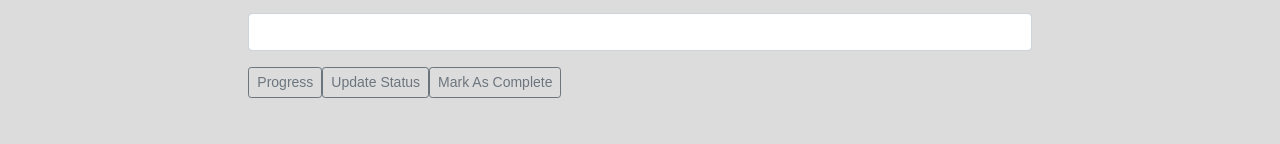
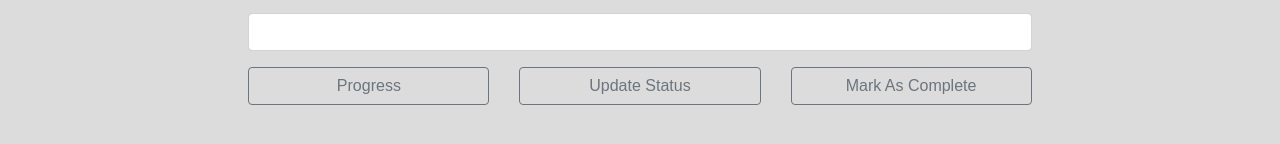
Before and after one commit to AidenPL/WorkshopManagerFE, a React (Create React App) app: page /computer/1 in a window 1280 px wide. Shown: the part 352-496 px from the top of the page. Built offline with nearby package versions, Linux system fonts and the light colour scheme; no server answers.

Commit message:
Added dynamic pop out box

```diff
--- a/src/Comnponents/ComputerEdit/ComputerEditPopOut.js
+++ b/src/Comnponents/ComputerEdit/ComputerEditPopOut.js
@@ -28,8 +28,11 @@ class ComputerEditPopOut extends React.Component {
     }
 
     openModalProgress = () => {
-        this.setState({ modalIsOpen: true, DialogSelect: 'Progress' });
-
+        if (this.props.stage === '3'){
+            this.setState({ modalIsOpen: true, DialogSelect: 'Complete' });
+        } else{
+            this.setState({ modalIsOpen: true, DialogSelect: 'Progress' });
+        }
      }
 
      openModalComplete = () => {
@@ -47,12 +50,10 @@ class ComputerEditPopOut extends React.Component {
         if (this.state.DialogSelect === 'Update'){
             return <UpdateJob handleModalCloseRequest={this.handleModalCloseRequest}/>
 
+        } else if (this.state.DialogSelect === 'Complete' || this.state.Stage === '3') {
+            return <CompleteJob handleModalCloseRequest={this.handleModalCloseRequest}/>
         } else if (this.state.DialogSelect === 'Progress'){
-
-            return <ProgressJob stage={'1'} handleModalCloseRequest={this.handleModalCloseRequest}/>
-
-        } else if (this.state.DialogSelect === 'Complete') {
-            return <CompleteJob handleModalCloseRequest={this.handleModalCloseRequest}/>
+            return <ProgressJob stage={this.props.stage} handleModalCloseRequest={this.handleModalCloseRequest}/>
         }
 
 
@@ -86,10 +87,13 @@ class ComputerEditPopOut extends React.Component {
         return (
 
 
-            <div>
-                <button type="button" className="btn btn-sm btn-outline-secondary" onClick={this.openModalProgress}>Progress</button>
-                <button type="button" className="btn btn-sm btn-outline-secondary" onClick={this.openModalUpdate}>Update Status</button>
-                <button type="button" className="btn btn-sm btn-outline-secondary" onClick={this.openModalComplete}>Mark As Complete</button>
+            <div className="row">
+                <div className="col-md-4"><button type="button" className="btn btn-block btn-outline-secondary" onClick={this.openModalProgress}>Progress</button></div>
+                <div className="col-md-4"><button type="button" className="btn btn-block btn-outline-secondary" onClick={this.openModalUpdate}>Update Status</button></div>
+                <div className="col-md-4"><button type="button" className="btn btn-block btn-outline-secondary" onClick={this.openModalComplete}>Mark As Complete</button></div>
+
+
+
                 <Modal
                     className="Modal__Bootstrap modal-dialog"
                     closeTimeoutMS={150}
--- a/src/Comnponents/ComputerEdit/ProgressJob.js
+++ b/src/Comnponents/ComputerEdit/ProgressJob.js
@@ -6,8 +6,13 @@ const ProgressJob = (props) => {
 
     const SelectDialog = () => {
 
-        if (props.stage === 1) {
+        if (props.stage === '1') {
             return <div>
+                <div className="modal-header">
+                    <h4 className="modal-title">Progress Job To stage 2</h4>
+                </div>
+                <div className="modal-body">
+                    <div className="col-md-12">
                         <div className="form-group col-md-12">
                             <label>Date Arrived:</label>
                             <input type="text" className="form-control" id="Date" />
@@ -17,18 +22,32 @@ const ProgressJob = (props) => {
                             <input type="text" className="form-control" id="Status" />
                         </div>
                     </div>
+                </div>
+                <div className="modal-footer">
+                    <button type="button" className="btn btn-secondary" onClick={props.handleModalCloseRequest}>Close</button>
+                </div>
+            </div>
 
-        } else if (props.stage === 2) {
+        } else if (props.stage === '2') {
 
             return <div>
+                <div className="modal-header">
+                    <h4 className="modal-title">Progress Job to Stage 3</h4>
+
+                </div>
+                <div className="modal-body">
+                    <div className="col-md-12">
                         <div className="form-group col-md-12">
                             <label>Status:</label>
                             <input type="text" className="form-control" id="Status" />
                         </div>
                     </div>
+                </div>
+                <div className="modal-footer">
+                    <button type="button" className="btn btn-secondary" onClick={props.handleModalCloseRequest}>Close</button>
+                </div>
+            </div>
 
-        } else if (props.stage === 3) {
-            return
         }
 
 
@@ -37,18 +56,7 @@ const ProgressJob = (props) => {
     return (
 
         <div className="modal-content">
-            <div className="modal-header">
-                <h4 className="modal-title">Progress Job</h4>
-
-            </div>
-            <div className="modal-body">
-                <div className="col-md-12">
             {SelectDialog()}
-                </div>
-            </div>
-            <div className="modal-footer">
-                <button type="button" className="btn btn-secondary" onClick={props.handleModalCloseRequest}>Close</button>
-            </div>
         </div>
 
     )
```
Lines whose indentation alone changed are shown as unchanged.
